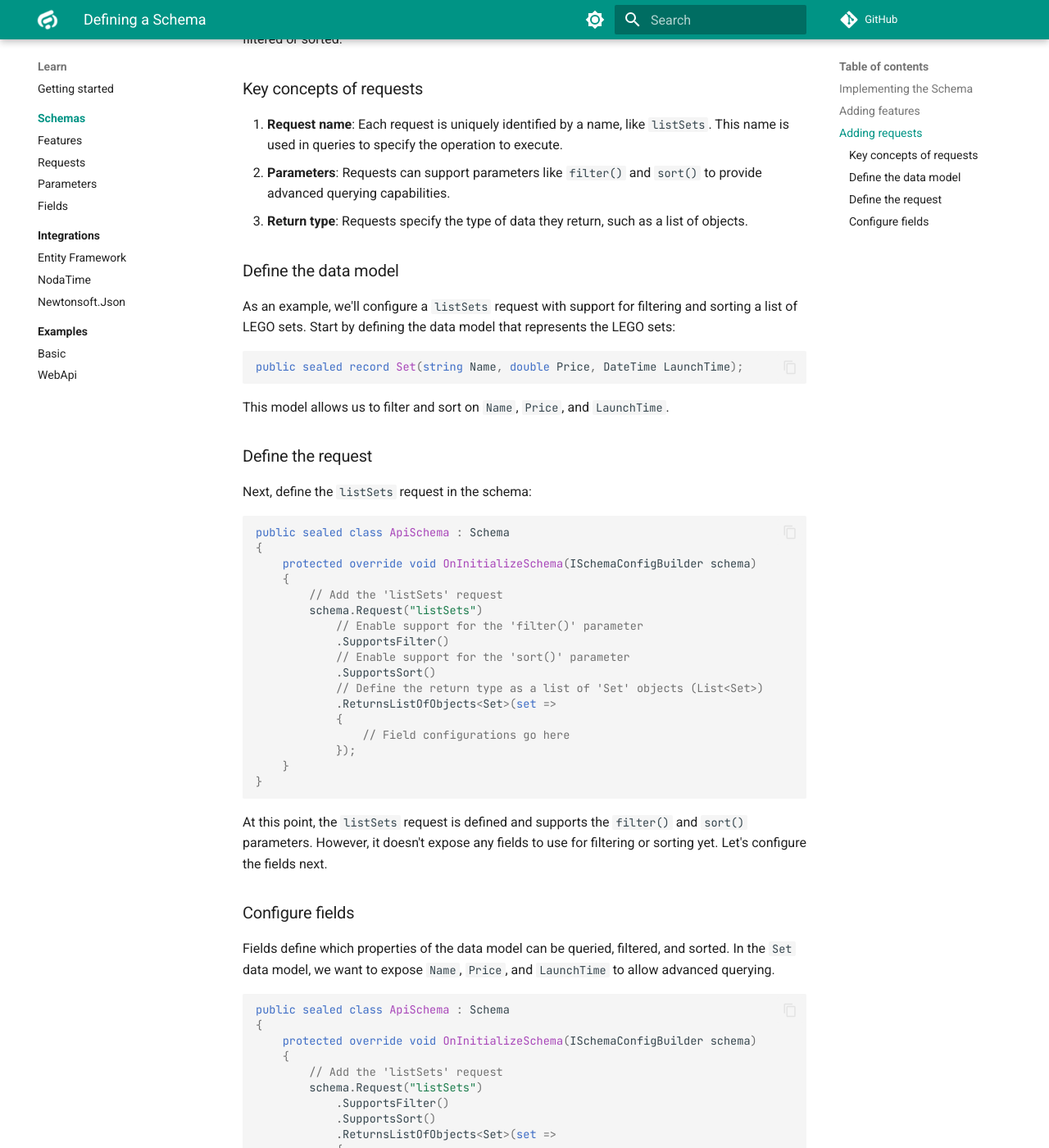
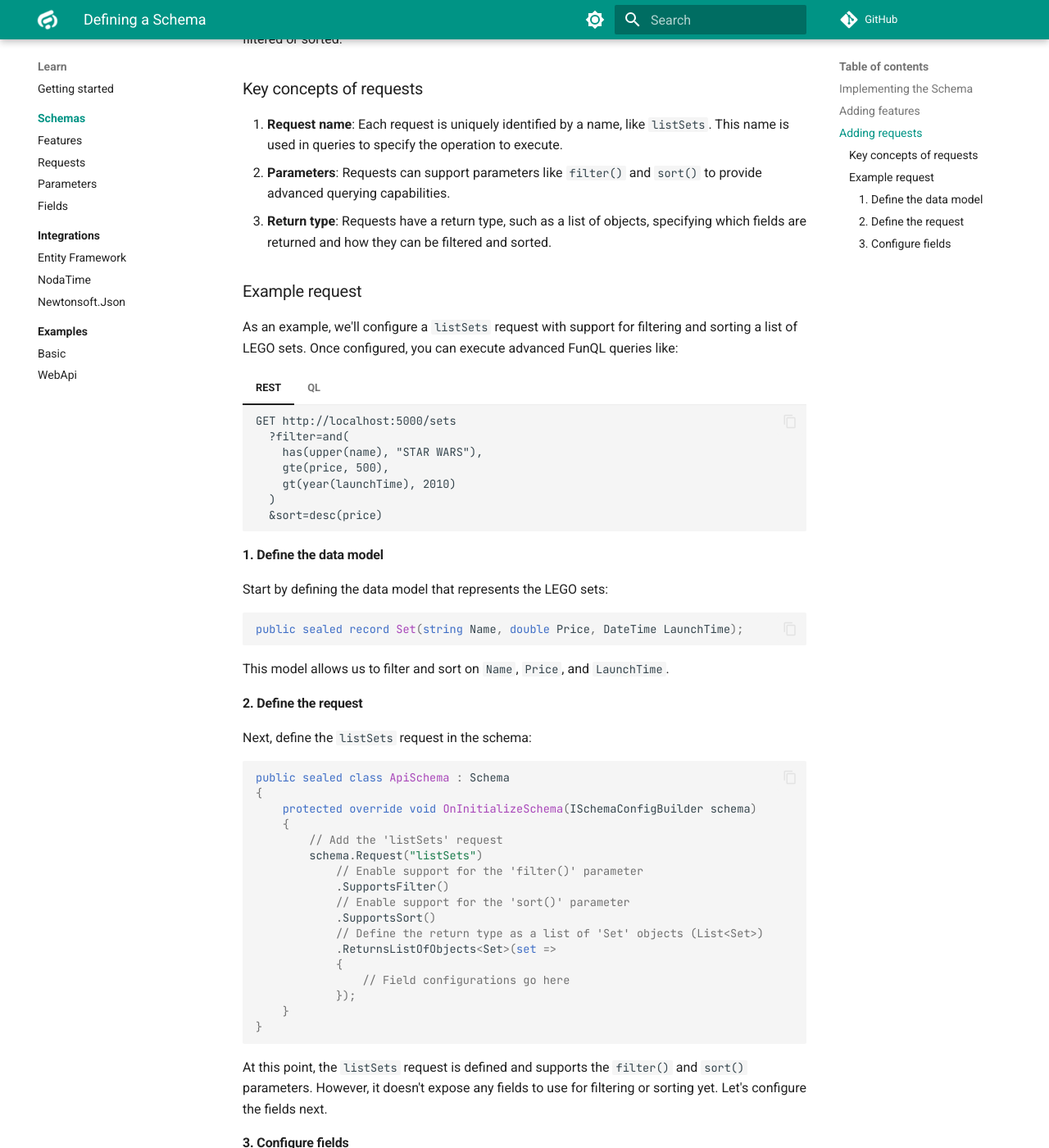
Before and after one commit to funql/funql-dotnet, an MkDocs documentation site: the page built from docs/learn/schemas/index.md, in a window 1280 px wide and 1400 px high, scrolled down 1554 px. Shown: the whole window at 82% size. Built offline with MkDocs 1.6.1 and Material for MkDocs 9.7.7, drawn with Linux system fonts in a browser that asks for light colours; comment, search, counter and statistics services are not loaded; some of the changed text lies outside the part shown.

Commit message:
Update docs Schemas

````diff
--- a/docs/learn/schemas/index.md
+++ b/docs/learn/schemas/index.md
@@ -65,12 +65,46 @@ query, specifying what kind of data can be fetched and how it can be filtered or
    specify the operation to execute.
 2. **Parameters**: Requests can support parameters like `filter()` and `sort()` to provide advanced querying
    capabilities.
-3. **Return type**: Requests specify the type of data they return, such as a list of objects.
+3. **Return type**: Requests have a return type, such as a list of objects, specifying which fields are returned and how
+   they can be filtered and sorted.
 
-### Define the data model
+### Example request
 
-As an example, we'll configure a `listSets` request with support for filtering and sorting a list of LEGO sets. Start by
-defining the data model that represents the LEGO sets:
+As an example, we'll configure a `listSets` request with support for filtering and sorting a list of LEGO sets. Once
+configured, you can execute advanced FunQL queries like:
+
+=== "REST"
+
+    ```funql
+    GET http://localhost:5000/sets
+      ?filter=and(
+        has(upper(name), "STAR WARS"),
+        gte(price, 500),
+        gt(year(launchTime), 2010)
+      )
+      &sort=desc(price)
+    ```
+
+=== "QL"
+
+    ```funql
+    listSets(
+      filter(
+        and(
+          has(upper(name), "STAR WARS"),
+          gte(price, 500),
+          gt(year(launchTime), 2010)
+        )
+      ),
+      sort(
+        desc(price)
+      )
+    )
+    ```
+
+#### 1. Define the data model
+
+Start by defining the data model that represents the LEGO sets:
 
 ```csharp
 public sealed record Set(string Name, double Price, DateTime LaunchTime);
@@ -78,7 +112,7 @@ public sealed record Set(string Name, double Price, DateTime LaunchTime);
 
 This model allows us to filter and sort on `Name`, `Price`, and `LaunchTime`.
 
-### Define the request
+#### 2. Define the request
 
 Next, define the `listSets` request in the schema:
 
@@ -105,7 +139,7 @@ public sealed class ApiSchema : Schema
 At this point, the `listSets` request is defined and supports the `filter()` and `sort()` parameters. However, it
 doesn't expose any fields to use for filtering or sorting yet. Let's configure the fields next.
 
-### Configure fields
+#### 3. Configure fields
 
 Fields define which properties of the data model can be queried, filtered, and sorted. In the `Set` data model, we want
 to expose `Name`, `Price`, and `LaunchTime` to allow advanced querying.
@@ -149,3 +183,5 @@ public sealed class ApiSchema : Schema
     }
 }
 ```
+
+The `Schema` is now fully configured and ready to handle `listSets` requests!
````
